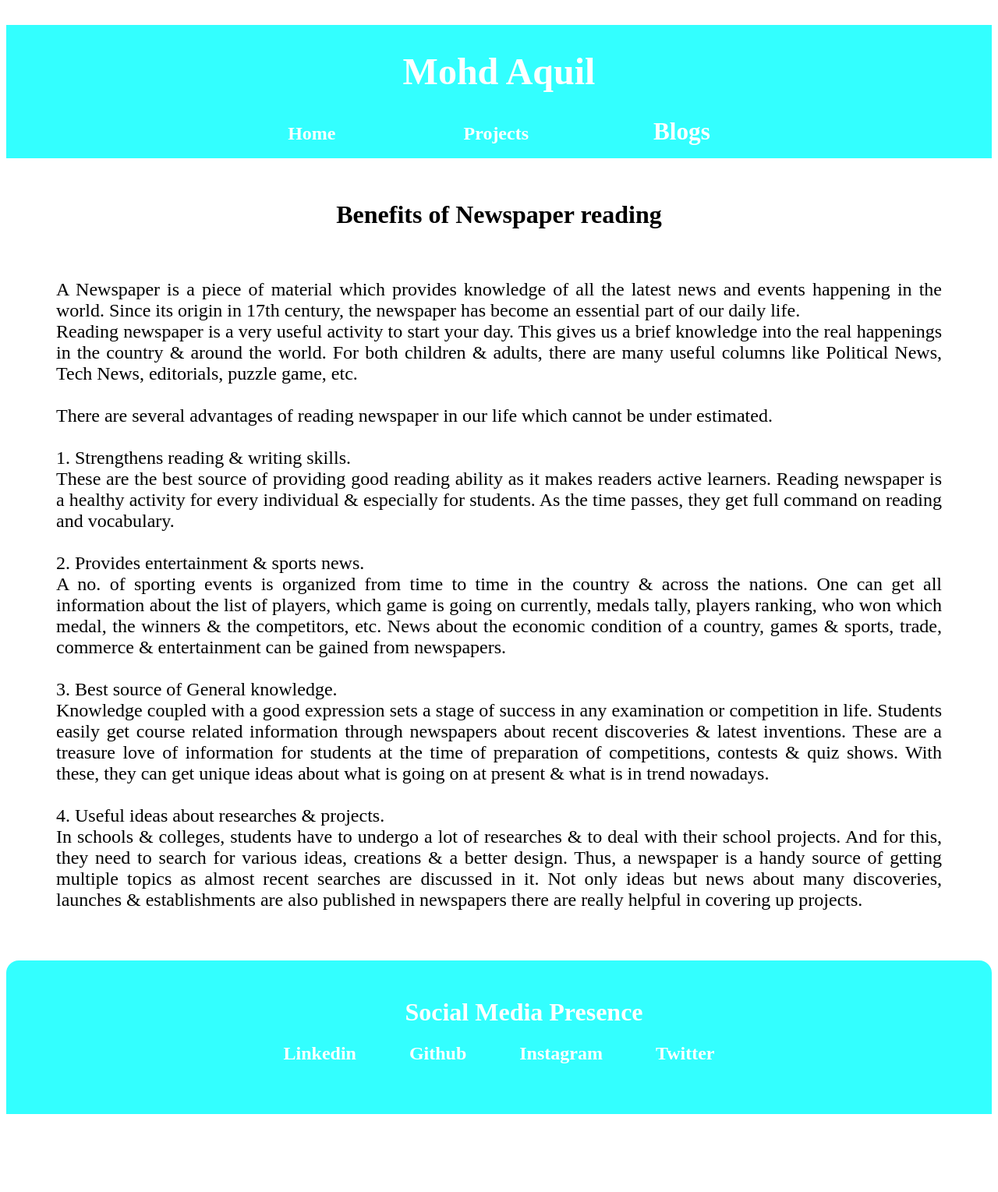
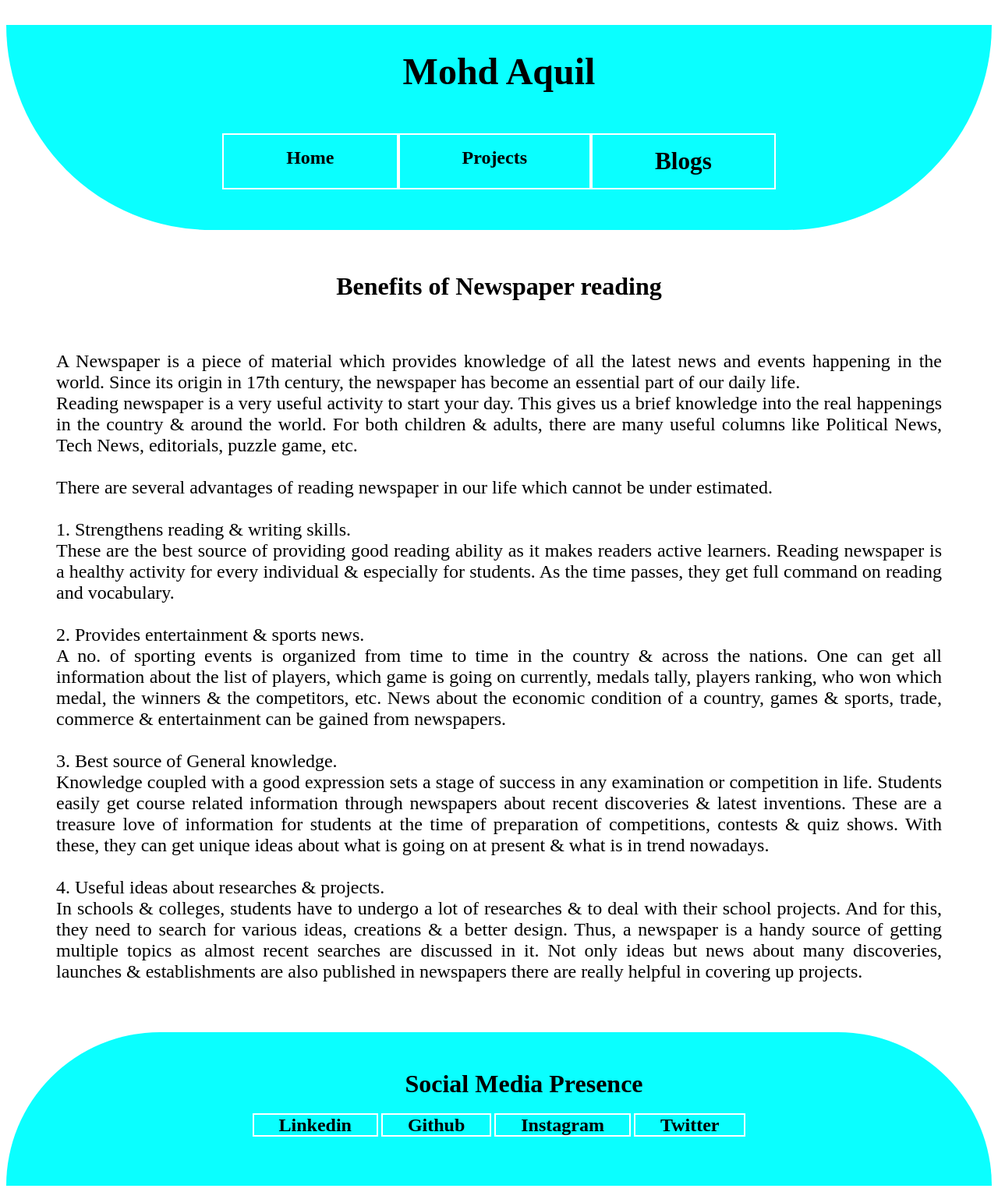
Before and after one commit to Aquilchoudhary/Portfolio-Aquil, a plain HTML site: page blog1.html in a window 1280 px wide. Shown: the whole page at 78% size. Before the commit the page ends 1437 px from the top, so only its background shows below. Drawn offline with Linux system fonts and the light colour scheme.

Commit message:
update style

```diff
--- a/blog1.css
+++ b/blog1.css
@@ -1,35 +1,33 @@
 #head {
     text-align: center;
     padding-top: 2rem;
-    color: white;
+    color: black;
     font-size: 300%;
-}
-h1 {
-    /* font-family: 'Nerko One', cursive; */
-}
-h2 {
-
-    /* font-family: 'Nerko One', cursive;    */
 }
 #nav-bar {
     text-align: center;
-    padding-bottom: 1rem;
+    padding-bottom: 2rem;
+    display: flex;
+    justify-content: center;
 }
 #nav {
     display: inline;
     padding: 1rem 5rem;
+    border: 2px solid white;
 }
 .navi {
     text-decoration: none;
-    color: white;
+    color: black;
 }
 .nav2 {
     text-decoration: none;
-    color: white;
+    color: black;
     font-size: 130%;
 }
 .upper {
-    background-color: #33FFFF;
+    background-color: #0AFFFF;
+    border-bottom-right-radius: 50rem;
+    border-bottom-left-radius: 50rem;
 }
 .head { font-weight: bold;
     color: grey;
@@ -38,7 +36,7 @@ h2 {
     padding-bottom: 5rem;
 }
 .head2 {
-color: lightseagreen;
+color: 0AFFFF;
 }
 
     .section3 {
@@ -59,9 +57,9 @@ color: lightseagreen;
     }
     .tab2 {
     text-decoration: none;
-    color: white;
+    color: black;
     border-radius: 0.5rem;
-    background-color: #33FFFF;
+    background-color: #0AFFFF;
     padding-left: 0.5rem;
     padding-right: 0.5rem;
     padding-top: 0.1rem;
@@ -70,7 +68,7 @@ color: lightseagreen;
 
     .footer-1{
     text-decoration: none;
-    color: white;
+    color: black;
     }
     .footer2 {
     text-align: center;
@@ -81,15 +79,16 @@ color: lightseagreen;
     display: inline;
     padding-left: 2rem;
     padding-right: 2rem;
+    border: 2px solid white;
     }
     .foot {
-    background-color: #33FFFF;
-    border-top-left-radius: 1rem;
-    border-top-right-radius: 1rem;
+    background-color: #0AFFFF;
+    border-top-left-radius: 50rem;
+    border-top-right-radius: 50rem;
     }
     .footer1 {
     padding-left: 4rem;
     padding-top: 3rem;
-    color: white;
+    color: black;
     text-align: center;
     }
--- a/blog2.css
+++ b/blog2.css
@@ -4,20 +4,17 @@
     color: white;
     font-size: 300%;
 }
-h1 {
-    /* font-family: 'Nerko One', cursive; */
-}
-h2 {
 
-    /* font-family: 'Nerko One', cursive;    */
-}
 #nav-bar {
     text-align: center;
-    padding-bottom: 1rem;
+    padding-bottom: 2rem;
+    display: flex;
+    justify-content: center;
 }
 #nav {
     display: inline;
     padding: 1rem 5rem;
+    border: 2px solid white;
 }
 .navi {
     text-decoration: none;
@@ -29,7 +26,9 @@ h2 {
     font-size: 130%;
 }
 .upper {
-    background-color: #FCFF33;
+    background-color: #6CC417;
+    border-bottom-right-radius: 50rem;
+    border-bottom-left-radius: 50rem;
 }
 .head { font-weight: bold;
     color: grey;
@@ -38,7 +37,7 @@ h2 {
     padding-bottom: 5rem;
 }
 .head2 {
-color: #FCFF33;
+color: #6CC417;
 }
 
     .section3 {
@@ -61,7 +60,7 @@ color: #FCFF33;
     text-decoration: none;
     color: white;
     border-radius: 0.5rem;
-    background-color: #FCFF33;
+    background-color: #6CC417;
     padding-left: 0.5rem;
     padding-right: 0.5rem;
     padding-top: 0.1rem;
@@ -81,11 +80,12 @@ color: #FCFF33;
     display: inline;
     padding-left: 2rem;
     padding-right: 2rem;
+    border: 2px solid white;
     }
     .foot {
-    background-color: #FCFF33;
-    border-top-left-radius: 1rem;
-    border-top-right-radius: 1rem;
+    background-color: #6CC417;
+    border-top-left-radius: 50rem;
+    border-top-right-radius: 50rem;
     }
     .footer1 {
     padding-left: 4rem;
--- a/blogs.css
+++ b/blogs.css
@@ -4,20 +4,17 @@
     color: white;
     font-size: 300%;
 }
-h1 {
-    /* font-family: 'Nerko One', cursive; */
-}
-h2 {
 
-    /* font-family: 'Nerko One', cursive;    */
-}
 #nav-bar {
     text-align: center;
-    padding-bottom: 1rem;
+    padding-bottom: 2rem;
+    display: flex;
+    justify-content: center;
 }
 #nav {
     display: inline;
     padding: 1rem 5rem;
+    border: 2px solid white;
 }
 .navi {
     text-decoration: none;
@@ -29,7 +26,9 @@ h2 {
     font-size: 130%;
 }
 .upper {
-    background-color: #FF8633;
+    background-color: #c96bf9;
+    border-bottom-right-radius: 50rem;
+    border-bottom-left-radius: 50rem;
 }
 .head { font-weight: bold;
     color: grey;
@@ -38,7 +37,7 @@ h2 {
     padding-bottom: 5rem;
 }
 .head2 {
-color: #FF8633;
+color: #c96bf9;
 }
 
 .section1 {
@@ -65,7 +64,7 @@ color: grey;
 text-decoration: none;
 color: white;
 border-radius: 0.5rem;
-background-color: #FF8633;
+background-color: #c96bf9;
 padding-left: 0.5rem;
 padding-right: 0.5rem;
 padding-top: 0.1rem;
@@ -85,11 +84,12 @@ padding-bottom: 4rem;
 display: inline;
 padding-left: 2rem;
 padding-right: 2rem;
+border: 2px solid white;
 }
 .foot {
-background-color: #FF8633;
-border-top-left-radius: 1rem;
-border-top-right-radius: 1rem;
+background-color:#c96bf9;
+border-top-left-radius: 50rem;
+border-top-right-radius: 50rem;
 }
 .footer1 {
 padding-left: 4rem;
--- a/index.css
+++ b/index.css
@@ -1,4 +1,4 @@
-@import url(@import url('https://fonts.googleapis.com/css2?family=Nerko+One&display=swap');
+
 
 :root {
     --primary-color: purple;
@@ -9,21 +9,19 @@
     padding-top: 2rem;
     color: white;
     font-size: 300%;
+
 }
-h1 {
-    /* font-family: 'Nerko One', cursive; */
-}
-h2 {
 
-    /* font-family: 'Nerko One', cursive;    */
-}
 #nav-bar {
     text-align: center;
-    padding-bottom: 1rem;
-}
+    padding-bottom: 2rem;
+    display: flex;
+    justify-content: center;
+    }
 #nav {
     display: inline;
     padding: 1rem 5rem;
+    border: 2px solid white;
 }
 .navi {
     text-decoration: none;
@@ -35,7 +33,9 @@ h2 {
     font-size: 130%;
 }
 .upper {
-    background-color: #A5FF33;
+    background-color: #FF68BB;
+    border-bottom-right-radius: 50rem;
+    border-bottom-left-radius: 50rem;
 }
 .img-container {
     text-align: center;
@@ -49,13 +49,13 @@ h2 {
         padding-bottom: 5rem;
 }
 .head2 {
-    color: #A5FF33;
+    color: #FF68BB;
 }
 .tab2 {
     text-decoration: none;
     color: white;
     border-radius: 0.5rem;
-    background-color: #A5FF33;
+    background-color: #FF68BB;
     padding-left: 0.5rem;
     padding-right: 0.5rem;
     padding-top: 0.1rem;
@@ -86,16 +86,18 @@ h2 {
     text-align: center;
 
     padding-bottom: 4rem;
+
 }
 #foot2 {
     display: inline;
     padding-left: 2rem;
     padding-right: 2rem;
+    border: 2px solid white;
 }
 .foot {
-    background-color: #A5FF33;
-    border-top-left-radius: 1rem;
-    border-top-right-radius: 1rem;
+    background-color: #FF68BB;
+    border-top-left-radius: 50rem;
+    border-top-right-radius: 50rem;
 }
 .footer1 {
     padding-left: 4rem;
--- a/projects.css
+++ b/projects.css
@@ -6,20 +6,17 @@
             color: white;
             font-size: 300%;
         }
-        h1 {
-            /* font-family: 'Nerko One', cursive; */
-        }
-        h2 {
 
-            /* font-family: 'Nerko One', cursive;    */
-        }
         #nav-bar {
             text-align: center;
-            padding-bottom: 1rem;
+            padding-bottom: 2rem;
+    display: flex;
+    justify-content: center;
         }
         #nav {
             display: inline;
             padding: 1rem 5rem;
+            border: 2px solid white;
         }
         .navi {
             text-decoration: none;
@@ -32,6 +29,8 @@
         }
         .upper {
             background-color: lightseagreen;
+            border-bottom-right-radius: 50rem;
+            border-bottom-left-radius: 50rem;
         }
         .head { font-weight: bold;
             color: grey;
@@ -98,11 +97,12 @@
         display: inline;
         padding-left: 2rem;
         padding-right: 2rem;
+        border: 2px solid white;
     }
     .foot {
         background-color: lightseagreen;
-        border-top-left-radius: 1rem;
-        border-top-right-radius: 1rem;
+        border-top-left-radius: 50rem;
+        border-top-right-radius: 50rem;
     }
     .footer1 {
         padding-left: 4rem;
```
